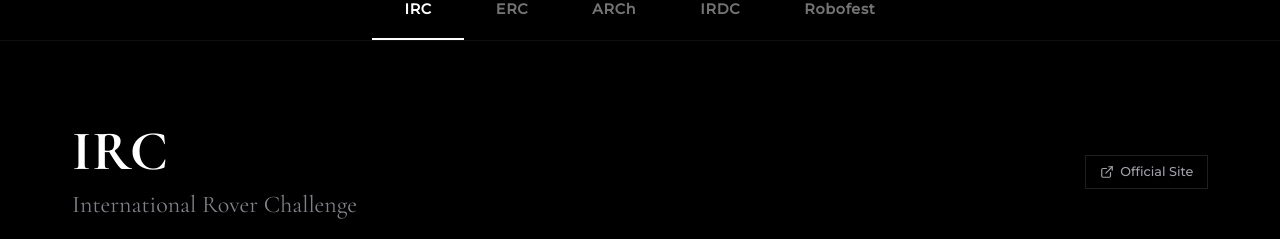
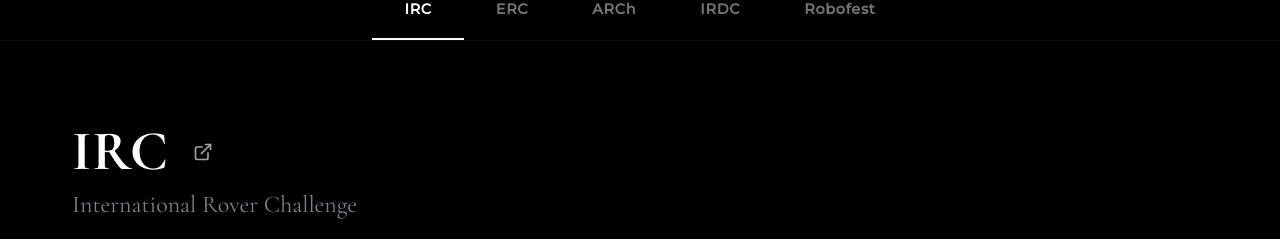
Before and after one commit to justKrishna005/crissrobotics, a React (Vite) app: page /competitions in a window 1280 px wide. Shown: the part 820-1059 px from the top of the page. Built offline with nearby package versions, Linux system fonts and the light colour scheme.

Commit message:
fix desktop only content

```diff
--- a/src/components/Footer.css
+++ b/src/components/Footer.css
@@ -22,6 +22,10 @@
   font-size: 1.25rem;
   letter-spacing: 0.05em;
   margin-bottom: 1rem;
+  /* It's a <Link> — give it a real hit area. */
+  display: inline-flex;
+  align-items: center;
+  min-height: 44px;
 }
 
 .footer-desc {
--- a/src/components/Navbar.css
+++ b/src/components/Navbar.css
@@ -148,14 +148,19 @@
   .nav-links-mobile {
     display: flex;
     flex-direction: column;
-    align-items: center;
-    gap: 1.5rem;
+    /* `center` collapses each link to content width, defeating the
+       width: 100% below. `stretch` gives full-width rows as intended. */
+    align-items: stretch;
+    gap: 0.5rem;
   }
 
   .nav-links-mobile .nav-link {
     font-size: 1.1rem;
-    padding: 0.5rem 1rem;
-    display: block;
+    padding: 0.75rem 1rem;
+    display: flex;
+    align-items: center;
+    justify-content: center;
+    min-height: 48px;
     width: 100%;
     text-align: center;
   }
--- a/src/pages/Achievements.css
+++ b/src/pages/Achievements.css
@@ -230,6 +230,8 @@
   color: var(--item-color, var(--accent-light));
   text-decoration: none;
   transition: color 0.3s ease;
+  min-height: 44px;
+  padding: 0.5rem 0;
 }
 
 .arrow-icon {
--- a/src/pages/Alumni.css
+++ b/src/pages/Alumni.css
@@ -168,5 +168,6 @@
   .alumni-year-tab {
     padding: 0.75rem 1.25rem;
     font-size: 0.8rem;
+    min-height: 44px;
   }
 }
--- a/src/pages/Competitions.css
+++ b/src/pages/Competitions.css
@@ -51,11 +51,19 @@
   border: none;
   cursor: pointer;
   transition: opacity 0.3s ease, transform 0.3s ease;
-  opacity: 0.7;
+  /* Full opacity on touch — there is no hover to recover it.
+     `.comp-card--active` still carries the selected state. */
+  opacity: 1;
 }
 
-.comp-card:hover {
-  opacity: 1;
+@media (hover: hover) and (pointer: fine) {
+  .comp-card {
+    opacity: 0.7;
+  }
+
+  .comp-card:hover {
+    opacity: 1;
+  }
 }
 
 .comp-card--active {
@@ -201,6 +209,9 @@
 }
 
 .comp-block-acronym {
+  display: flex;
+  align-items: center;
+  gap: 0.75rem;
   font-family: var(--font-heading);
   font-size: 3.5rem;
   font-weight: 700;
@@ -218,28 +229,18 @@
   margin-top: 0.25rem;
 }
 
-.comp-block-header-right {
-  display: flex;
+.comp-website-icon {
+  display: inline-flex;
   align-items: center;
-  gap: 1.5rem;
+  justify-content: center;
+  width: 44px;
+  height: 44px;
+  color: #a1a1aa;
+  flex-shrink: 0;
+  transition: color 0.2s ease;
 }
 
-.comp-website-link {
-  display: flex;
-  align-items: center;
-  gap: 0.4rem;
-  font-family: var(--font-main);
-  font-size: 0.8rem;
-  font-weight: 500;
-  color: #a1a1aa;
-  text-decoration: none;
-  border: 1px solid rgba(255, 255, 255, 0.12);
-  padding: 0.4rem 0.85rem;
-  transition: border-color 0.2s ease, color 0.2s ease;
-}
-
-.comp-website-link:hover {
-  border-color: var(--accent-dark);
+.comp-website-icon:hover {
   color: #ffffff;
 }
 
@@ -472,10 +473,7 @@
 
   .comp-block-acronym {
     font-size: 1.5rem;
-  }
-
-  .comp-website-link {
-    display: none;
+    gap: 0.5rem;
   }
 
   .comp-top-grid {
--- a/src/pages/Competitions.tsx
+++ b/src/pages/Competitions.tsx
@@ -184,22 +184,22 @@
         <div className="comp-block-header">
           <div className="comp-block-header-left">
             <div>
-              <h2 className="comp-block-acronym">{comp.acronym}</h2>
-              <p className="comp-block-fullname">{comp.fullName}</p>
-            </div>
-          </div>
-          <div className="comp-block-header-right">
+              <h2 className="comp-block-acronym">
+                {comp.acronym}
                 {comp.website && (
                   <a
                     href={comp.website}
                     target="_blank"
                     rel="noopener noreferrer"
-                className="comp-website-link"
+                    className="comp-website-icon"
+                    aria-label={`Visit official site for ${comp.acronym}`}
                   >
-                <ExternalLink size={14} />
-                <span>Official Site</span>
+                    <ExternalLink size={20} />
                   </a>
                 )}
+              </h2>
+              <p className="comp-block-fullname">{comp.fullName}</p>
+            </div>
           </div>
         </div>
 
--- a/src/pages/Contact.css
+++ b/src/pages/Contact.css
@@ -143,6 +143,11 @@
 .info-link {
   color: var(--accent-light);
   transition: color 0.2s ease;
+  display: inline-flex;
+  align-items: center;
+  min-height: 44px;
+  /* Long address — let it wrap instead of forcing a wide, thin target. */
+  overflow-wrap: anywhere;
 }
 
 .info-link:hover {
--- a/src/pages/Team.css
+++ b/src/pages/Team.css
@@ -206,7 +206,9 @@
   flex-shrink: 0;
 }
 
-/* "Explore →" hint — slides in on hover */
+/* "Explore →" hint.
+   Visible by default so touch users get an affordance; on pointer devices
+   it starts hidden and slides in on hover. */
 .vertical-card-cta {
   display: flex;
   align-items: center;
@@ -216,6 +218,12 @@
   font-weight: 700;
   letter-spacing: 0.1em;
   color: var(--card-accent, #60a5fa);
+  opacity: 1;
+  transform: none;
+}
+
+@media (hover: hover) and (pointer: fine) {
+  .vertical-card-cta {
     opacity: 0;
     transform: translateX(-8px);
     transition: opacity 0.3s ease 0.06s, transform 0.3s ease 0.06s;
@@ -224,6 +232,7 @@
   .vertical-card:hover .vertical-card-cta {
     opacity: 1;
     transform: translateX(0);
+  }
 }
 
 /* ════════════════════════════════════════════════════════════════
@@ -518,8 +527,8 @@
   display: flex;
   align-items: center;
   justify-content: center;
-  width: 28px;
-  height: 28px;
+  width: 40px;
+  height: 40px;
   border-radius: 50%;
   color: rgba(255, 255, 255, 0.38);
   background: rgba(255, 255, 255, 0.04);
@@ -607,9 +616,15 @@
     grid-template-columns: 1fr;
   }
 
+  /* Was `display: none` ("too cramped"). Clamp the line count instead —
+     the reader still gets the opening of the description. */
   .vertical-hero-desc {
-    display: none;
-    /* hide on very small screens — too cramped */
+    display: -webkit-box;
+    -webkit-line-clamp: 3;
+    -webkit-box-orient: vertical;
+    overflow: hidden;
+    font-size: 0.9rem;
+    line-height: 1.5;
   }
 }
 
```
Lines whose indentation alone changed are shown as unchanged.
